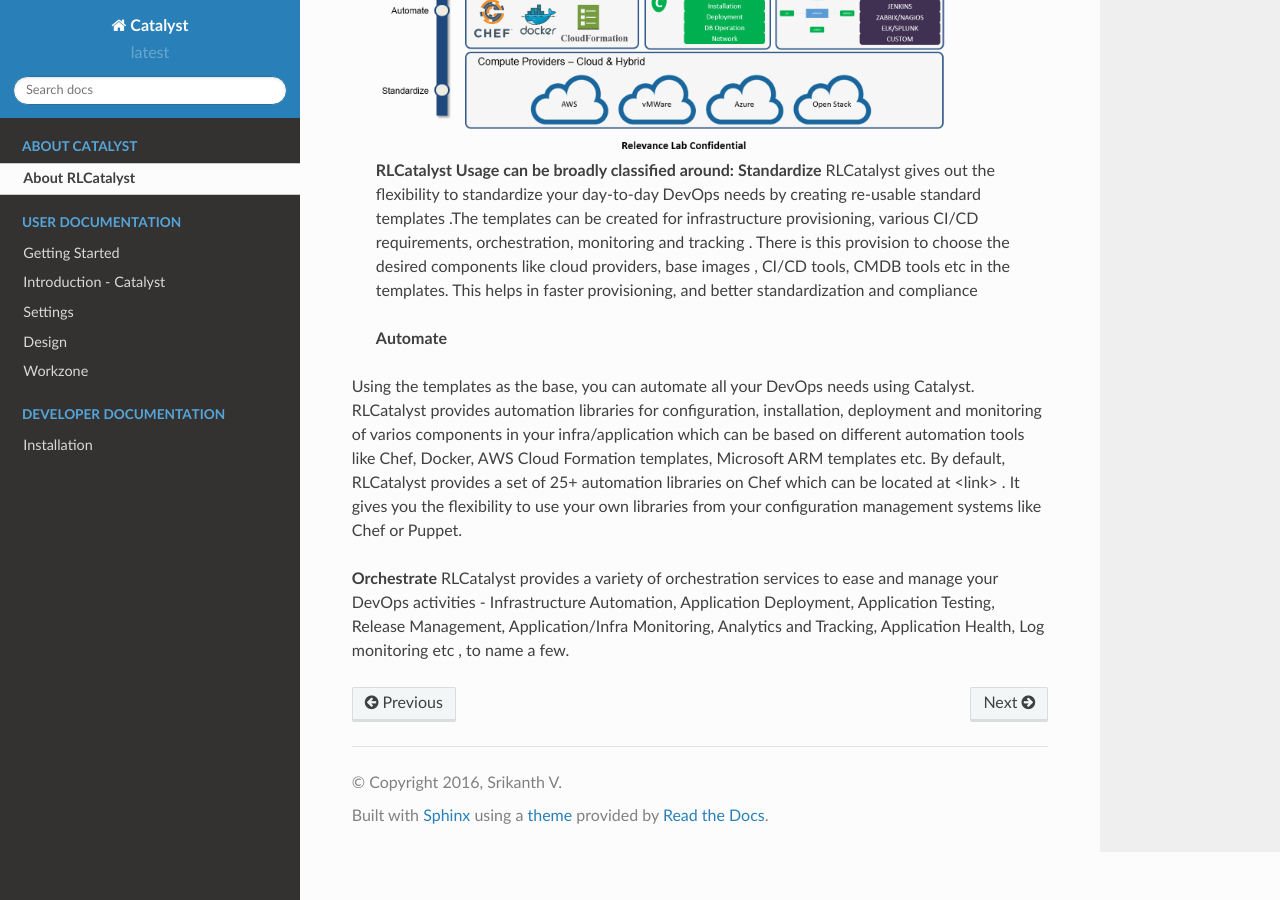
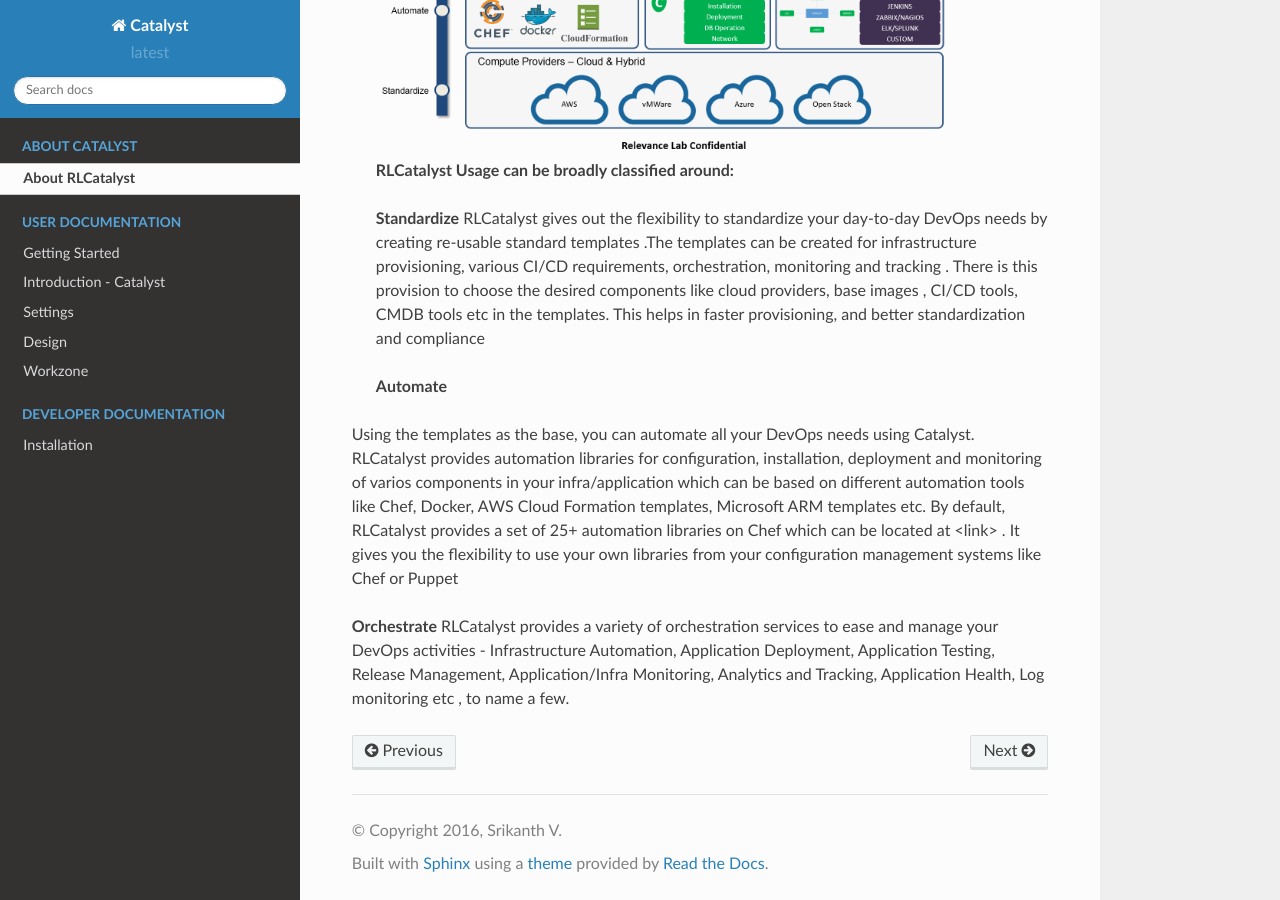
Before and after one commit to RLOpenCatalyst/catdocs, a Sphinx documentation site: the page built from Catalyst/source/overview.rst, in a window 1280 px wide and 900 px high, scrolled down 796 px. Built offline with Sphinx 7.4.7 and the Read the Docs theme 2.0.0, drawn with Linux system fonts in a browser that asks for light colours.

```diff
--- a/Catalyst/source/overview.rst
+++ b/Catalyst/source/overview.rst
@@ -17,11 +17,12 @@ Few of the highlights of Catalyst are:
 
 
  **RLCatalyst Usage can be broadly classified around:**
+
  **Standardize**
  RLCatalyst gives out the flexibility to standardize your day-to-day DevOps needs by creating re-usable standard templates .The templates can be created for infrastructure provisioning, various CI/CD requirements, orchestration, monitoring and tracking  . There is this provision to choose the desired components like cloud providers, base images , CI/CD tools, CMDB tools etc in the templates. This helps in faster provisioning, and better standardization and compliance
 
  **Automate**
-Using the templates as the base, you can automate all your DevOps needs using Catalyst. RLCatalyst provides automation libraries for configuration, installation, deployment and monitoring of varios components in your infra/application which can be based on different automation tools like Chef, Docker, AWS Cloud Formation templates, Microsoft ARM templates etc. By default, RLCatalyst provides a set of 25+ automation libraries on Chef which can be located at <link> . It gives you the flexibility to use your own libraries from your configuration management systems like Chef or Puppet.
+Using the templates as the base, you can automate all your DevOps needs using Catalyst. RLCatalyst provides automation libraries for configuration, installation, deployment and monitoring of varios components in your infra/application which can be based on different automation tools like Chef, Docker, AWS Cloud Formation templates, Microsoft ARM templates etc. By default, RLCatalyst provides a set of 25+ automation libraries on Chef which can be located at <link> . It gives you the flexibility to use your own libraries from your configuration management systems like Chef or Puppet
 
 **Orchestrate**
 RLCatalyst provides a variety of orchestration services to ease and manage your DevOps activities - Infrastructure Automation, Application Deployment, Application Testing, Release Management, Application/Infra Monitoring, Analytics and Tracking, Application Health, Log monitoring etc , to name a few.
```
